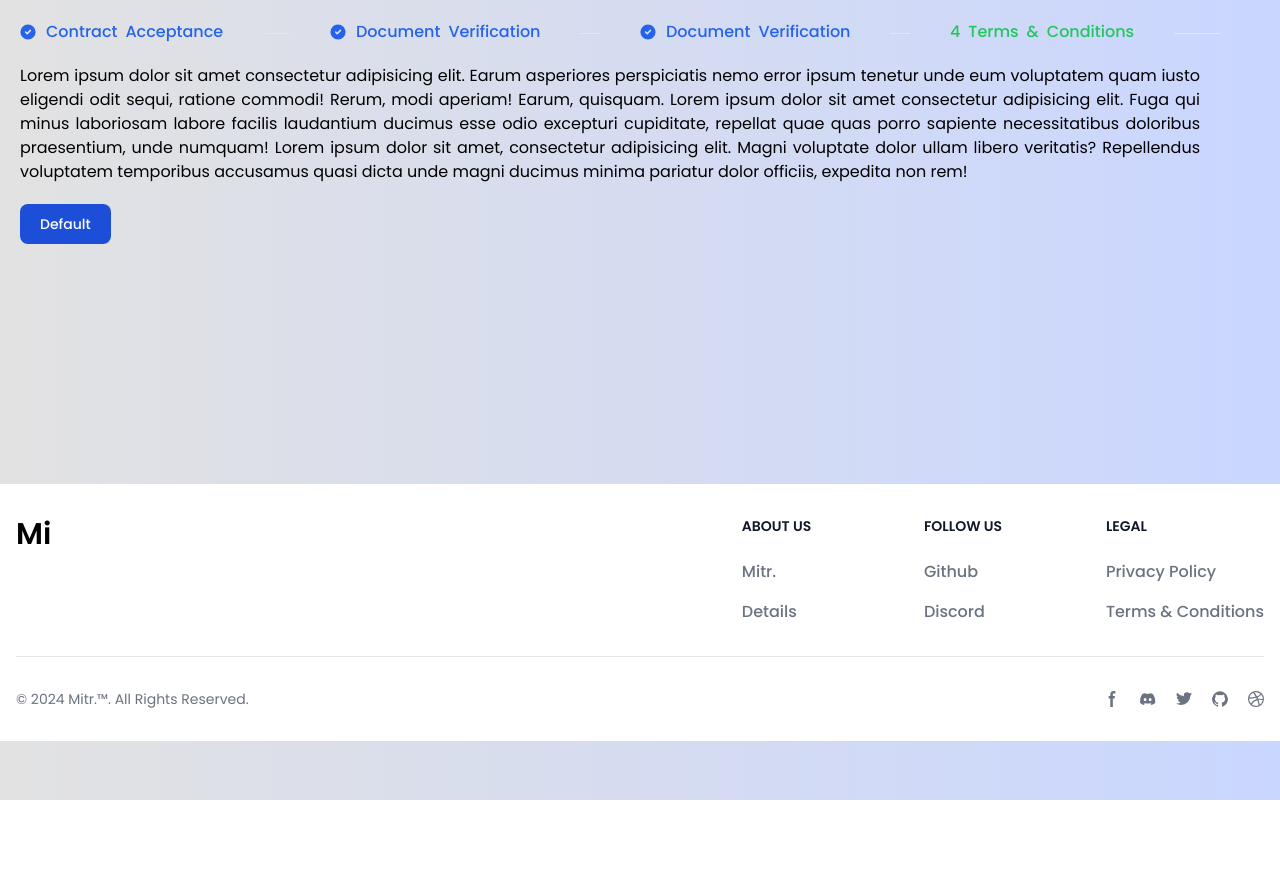
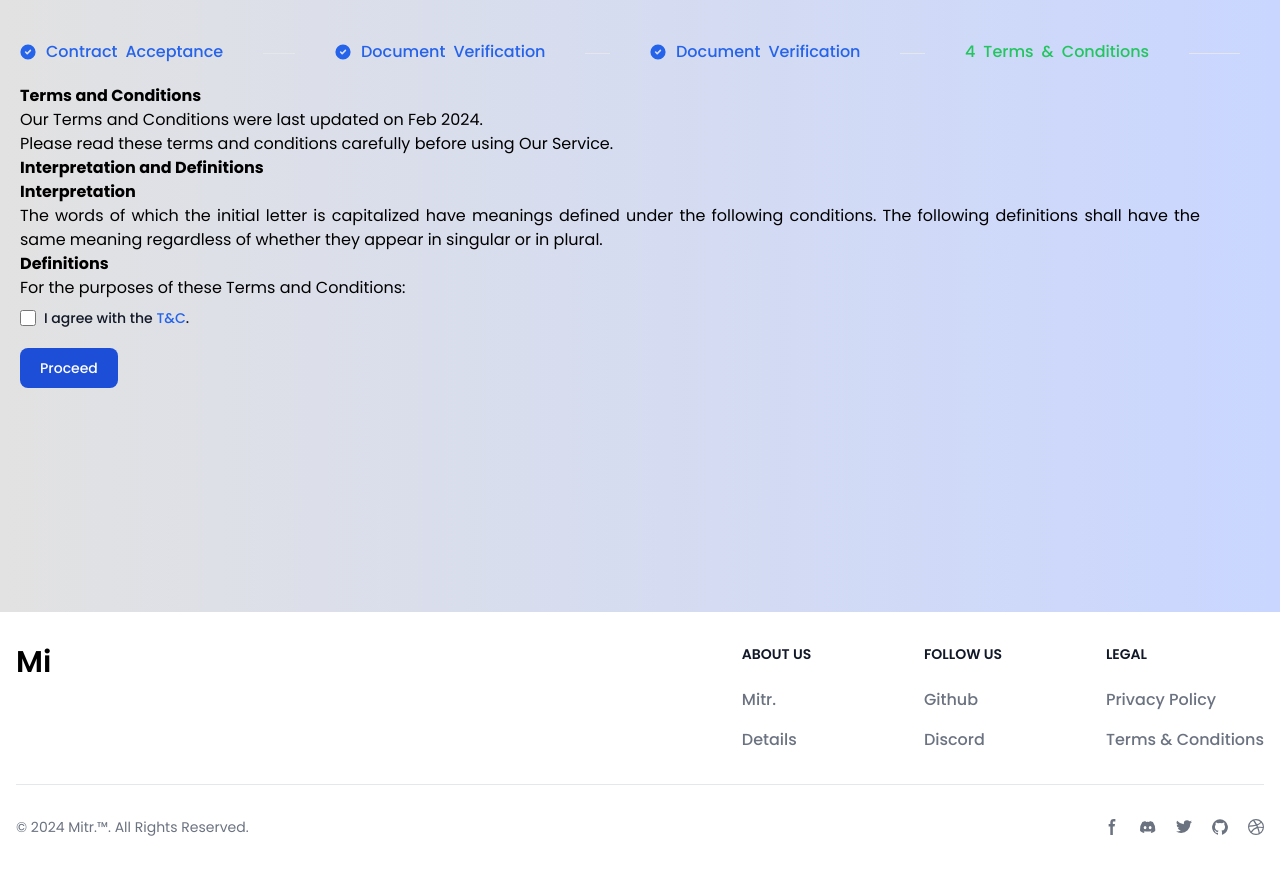
Before and after one commit to piyushbaibhav/Mitr, a React (Vite) app: page /term in a window 1280 px wide. Before the commit the page ends 800 px from the top, so only its background shows below. Built offline with nearby package versions, Linux system fonts and the light colour scheme.

Commit message:
Terms Page Update

```diff
--- a/src/pages/Terms.jsx
+++ b/src/pages/Terms.jsx
@@ -4,7 +4,7 @@ import { Link } from 'react-router-dom'
 export default function Terms() {
   return (
     <>
-        <nav className='m-5'>
+        <nav className='mt-10 ml-5 mb-5'>
         <ol class="flex items-center w-full text-sm font-medium text-center text-gray-500 dark:text-gray-400 sm:text-base">
           <li class="flex md:w-full items-center text-blue-600 dark:text-blue-500 sm:after:content-[''] after:w-full after:h-1 after:border-b after:border-gray-200 after:border-1 after:hidden sm:after:inline-block after:mx-6 xl:after:mx-10 dark:after:border-gray-700">
             <span class="flex items-center after:content-['/'] sm:after:hidden after:mx-2 after:text-gray-200 dark:after:text-gray-500">
@@ -39,11 +39,38 @@ export default function Terms() {
           </li>
         </ol>
     </nav>
-    <div className='ml-5 mr-20 text-justify'>Lorem ipsum dolor sit amet consectetur adipisicing elit. Earum asperiores perspiciatis nemo error ipsum tenetur unde eum voluptatem quam iusto eligendi odit sequi, ratione commodi! Rerum, modi aperiam! Earum, quisquam. Lorem ipsum dolor sit amet consectetur adipisicing elit. Fuga qui minus laboriosam labore facilis laudantium ducimus esse odio excepturi cupiditate, repellat quae quas porro sapiente necessitatibus doloribus praesentium, unde numquam! Lorem ipsum dolor sit amet, consectetur adipisicing elit. Magni voluptate dolor ullam libero veritatis? Repellendus voluptatem temporibus accusamus quasi dicta unde magni ducimus minima pariatur dolor officiis, expedita non rem!
+    <div className='ml-5 mr-20 text-justify'>
+      <p><strong>Terms and Conditions</strong></p>
+      <p>Our Terms and Conditions were last updated on Feb 2024.</p>
+      <p>Please read these terms and conditions carefully before using Our Service.</p>
+      <p><strong>Interpretation and Definitions</strong></p>
+      <p><strong>Interpretation</strong></p>
+      <p>The words of which the initial letter is capitalized have meanings defined under the following conditions. The following definitions shall have the same meaning regardless of whether they appear in singular or in plural.</p>
+      <p><strong>Definitions</strong></p>
+      <p>For the purposes of these Terms and Conditions:</p>
+          <div className="flex mt-2 items-center">
+            <input
+              id="nda-checkbox"
+              type="checkbox"
+              value=""
+              className="w-4 h-4 text-blue-600 bg-gray-100 border-gray-300 rounded focus:ring-blue-500 dark:focus:ring-blue-600 dark:ring-offset-gray-800 focus:ring-2 dark:bg-gray-700 dark:border-gray-600"
+            />
+            <label
+              htmlFor="nda-checkbox"
+              className="ms-2 text-sm font-medium text-gray-900 dark:text-gray-300"
+            >
+              I agree with the{' '}
+              <a href="https://s3.us-east-2.amazonaws.com/myhrcounsel2/On-boarding/Forms/Employee+Confidentiality+and+Non-Disclosure+Agreement.pdf" target="_blank" className="text-blue-600 dark:text-blue-500 hover:underline">
+                T&C
+              </a>
+              .
+            </label>
+          </div>
+
     </div>
 
     <Link to="/portal">
-         <button type="button" class="text-white ml-5 mt-5 mb-60 bg-blue-700 hover:bg-blue-800 focus:ring-4 focus:ring-blue-300 font-medium rounded-lg text-sm px-5 py-2.5 me-2  dark:bg-blue-600 dark:hover:bg-blue-700 focus:outline-none dark:focus:ring-blue-800">Default</button>
+         <button type="button" class="text-white ml-5 mt-5 mb-56 bg-blue-700 hover:bg-blue-800 focus:ring-4 focus:ring-blue-300 font-medium rounded-lg text-sm px-5 py-2.5 me-2  dark:bg-blue-600 dark:hover:bg-blue-700 focus:outline-none dark:focus:ring-blue-800">Proceed</button>
     </Link>
     </>
   )
```
